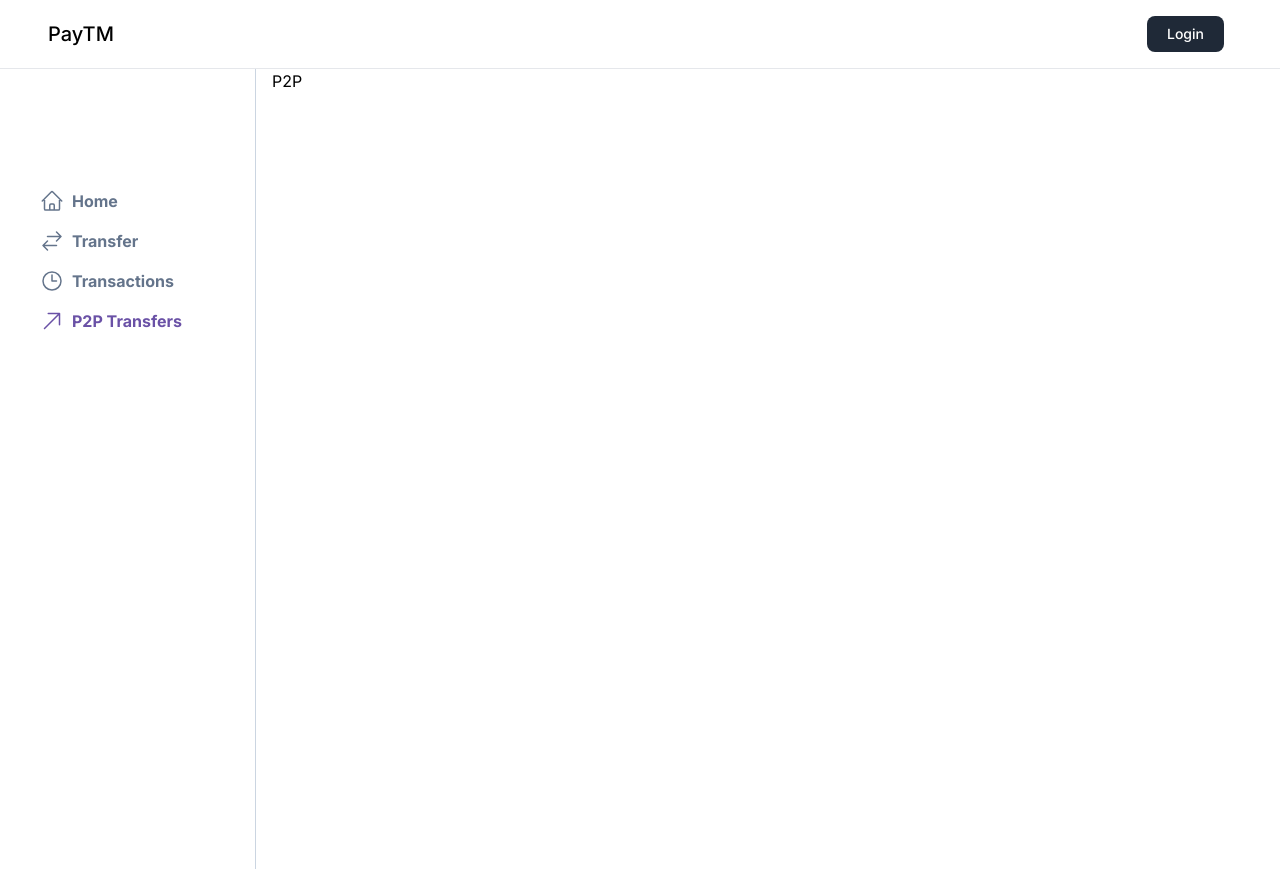
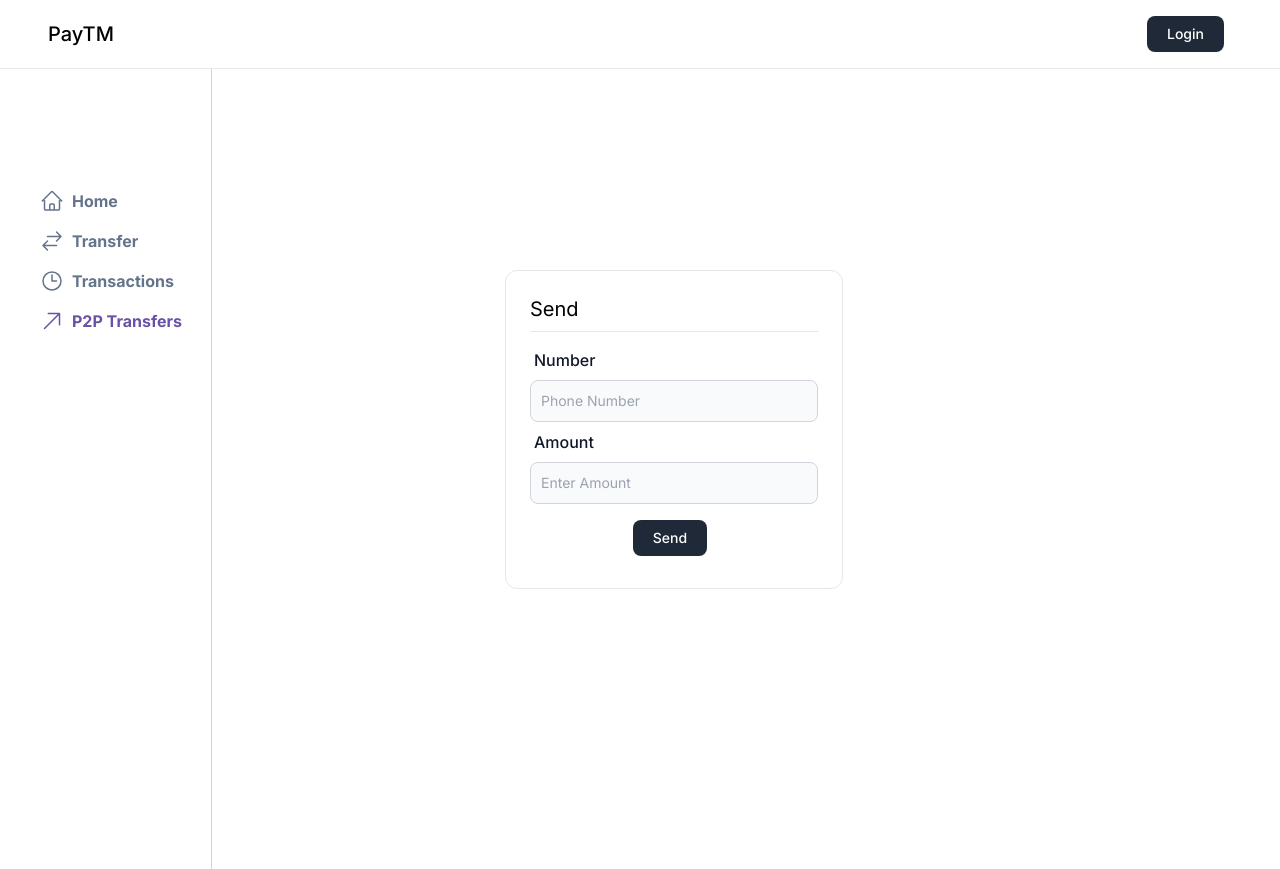
Before and after one commit to aryanxvz/neopay, a Next.js app in the folder apps/user-app/: page /p2p in a window 1280 px wide. Built offline with nearby package versions, Linux system fonts and the light colour scheme; no server answers.

Commit message:
p2p transactions completed

```diff
--- a/apps/user-app/app/(dashboard)/p2p/page.tsx
+++ b/apps/user-app/app/(dashboard)/p2p/page.tsx
@@ -1,8 +1,9 @@
 
 import React from "react";
+import { SendCard } from "../../../components/SendCard";
 
 export default function() {
-    return <div>
-        P2P
+    return <div className="w-full">
+        <SendCard />
     </div>
 }
--- /dev/null
+++ b/apps/user-app/app/lib/actions/p2pTransfer.tsx
@@ -0,0 +1,53 @@
+
+"use server"
+import { getServerSession } from "next-auth";
+import { authOptions } from "../auth";
+import prisma from "@repo/db/client";
+
+export async function p2pTransfer(to: string, amount: number) {
+    const session = await getServerSession(authOptions);
+    const from = session?.user?.id;
+
+    if (!from) {
+        return {
+            message: "Error while sending"
+        }
+    }
+    const toUser = await prisma.user.findFirst({
+        where: {
+            number: to
+        }
+    });
+
+    if (!toUser) {
+        return {
+            message: "User not found"
+        }
+    }
+
+    await prisma.$transaction(async (tx) => {
+        await tx.$queryRaw`SELECT * FROM "Balance" where "userId" = ${Number(from)} FOR UPDATE`
+
+        const fromBalance = await tx.balance.findUnique({
+            where: { userId: Number(from) },
+          });
+
+          console.log("5sec wait")
+          await new Promise(resolve => setTimeout(resolve, 5000))
+          console.log("wait complete")
+
+          if (!fromBalance || fromBalance.amount < amount) {
+            throw new Error('Insufficient funds');
+          }
+
+          await tx.balance.update({
+            where: { userId: Number(from) },
+            data: { amount: { decrement: amount } },
+          });
+
+          await tx.balance.update({
+            where: { userId: toUser.id },
+            data: { amount: { increment: amount } },
+          });
+    });
+}
--- /dev/null
+++ b/apps/user-app/components/SendCard.tsx
@@ -0,0 +1,33 @@
+"use client"
+import { Button } from "@repo/ui/button";
+import { Card } from "@repo/ui/card";
+import { Center } from "@repo/ui/center";
+import { TextInput } from "@repo/ui/textinput";
+import React from "react";
+import { useState } from "react";
+import { p2pTransfer } from "../app/lib/actions/p2pTransfer";
+
+export function SendCard() {
+    const [number, setNumber] = useState("");
+    const [amount, setAmount] = useState("");
+
+    return <div className="h-[90vh] mr-40">
+        <Center>
+            <Card title="Send">
+                <div className="min-w-72 pt-2">
+                    <TextInput placeholder={"Phone Number"} label="Number" onChange={(value) => {
+                        setNumber(value)
+                    }} />
+                    <TextInput placeholder={"Enter Amount"} label="Amount" onChange={(value) => {
+                        setAmount(value)
+                    }} />
+                    <div className="pt-4 flex justify-center">
+                        <Button onClick={async () => {
+                            await p2pTransfer(number, Number(amount) * 100)
+                        }}>Send</Button>
+                    </div>
+                </div>
+            </Card>
+        </Center>
+    </div>
+}
--- a/packages/ui/src/TextInput.tsx
+++ b/packages/ui/src/TextInput.tsx
@@ -13,6 +13,6 @@ export const TextInput = ({
 }) => {
     return <div className="pt-2">
         <label className="block mb-2 pl-1 font-medium text-gray-900">{label}</label>
-        <input onChange={(e) => onChange(e.target.value)} type="text" id="first_name" className="bg-gray-50 border border-gray-300 text-gray-900 text-sm rounded-lg focus:ring-blue-500 focus:border-blue-500 block w-full p-2.5" placeholder={placeholder} />
+        <input onChange={(e) => onChange(e.target.value)} type="text" id="first_name" className="bg-slate-50 border border-gray-300 text-gray-900 text-sm rounded-lg focus:ring-blue-500 focus:border-blue-500 block w-full p-2.5" placeholder={placeholder} />
     </div>
 }
```
